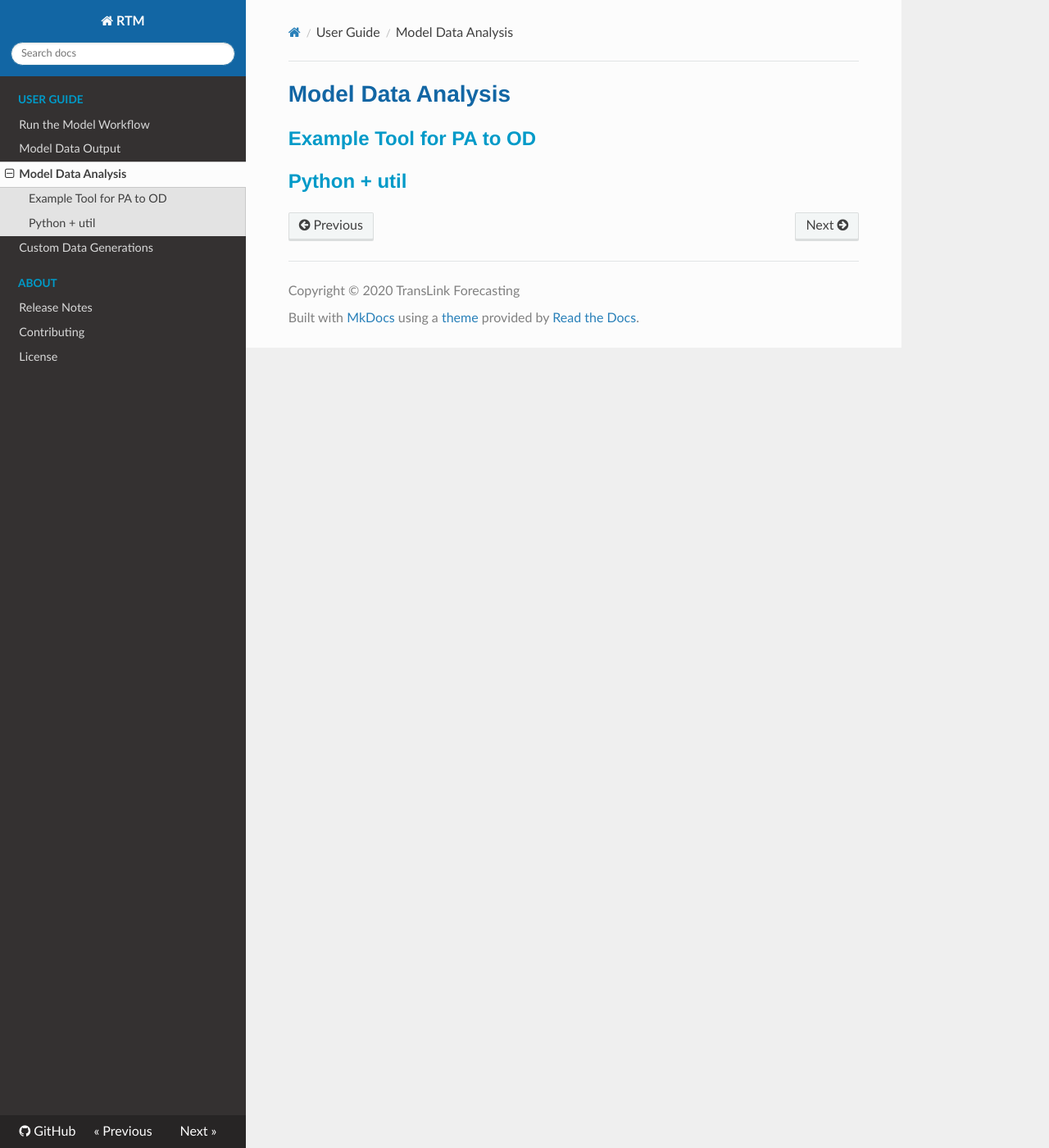
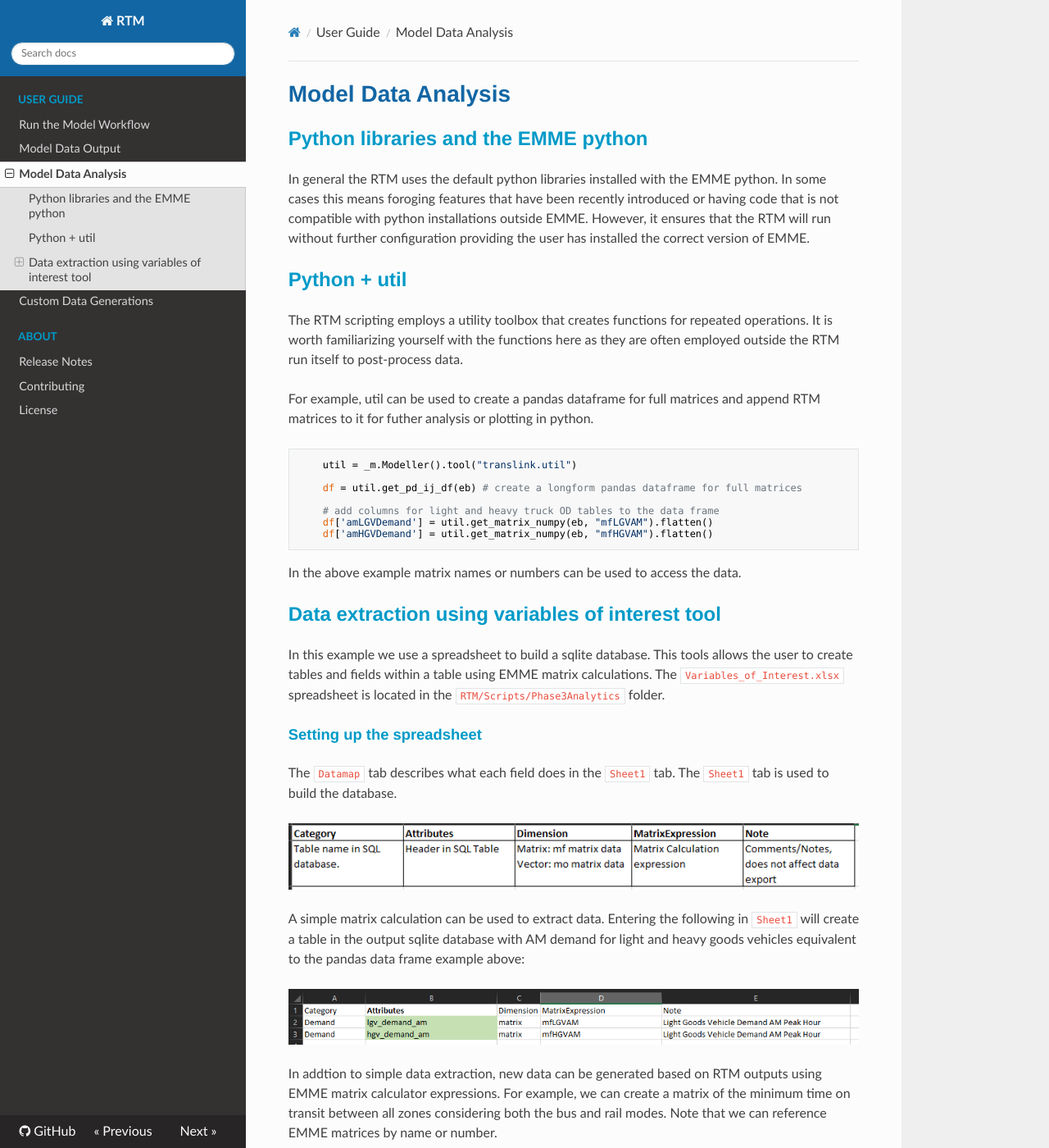
Before and after one commit to TransLinkForecasting/rtmdoc, an MkDocs documentation site: the page built from docs/data_analysis.md, in a window 1280 px wide and 1400 px high. Shown: the whole window at 82% size. Built offline with MkDocs 1.6.1, drawn with Linux system fonts in a browser that asks for light colours; nearby versions of some CDN libraries; some of the changed text lies outside the part shown.

Commit message:
Add first version of data analysis.  Includes section headings moved to and from data generation

```diff
--- a/docs/data_analysis.md
+++ b/docs/data_analysis.md
@@ -1,7 +1,61 @@
 
 # Model Data Analysis
 
-## Example Tool for PA to OD
+## Python libraries and the EMME python
+
+In general the RTM uses the default python libraries installed with the EMME python.  In some cases this means foroging features that have been recently introduced or having code that is not compatible with python installations outside EMME.  However, it ensures that the RTM will run without further configuration providing the user has installed the correct version of EMME.
+
+## Python + util
+
+The RTM scripting employs a utility toolbox that creates functions for repeated operations.  It is worth familiarizing yourself with the functions here as they are often employed outside the RTM run itself to post-process data.
+
+For example, util can be used to create a pandas dataframe for full matrices and append RTM matrices to it for futher analysis or plotting in python.
+
+        util = _m.Modeller().tool("translink.util")
+
+        df = util.get_pd_ij_df(eb) # create a longform pandas dataframe for full matrices
+
+        # add columns for light and heavy truck OD tables to the data frame
+        df['amLGVDemand'] = util.get_matrix_numpy(eb, "mfLGVAM").flatten()
+        df['amHGVDemand'] = util.get_matrix_numpy(eb, "mfHGVAM").flatten()
+
+In the above example matrix names or numbers can be used to access the data.
 
 
-## Python + util
+## Data extraction using variables of interest tool
+
+In this example we use a spreadsheet to build a sqlite database.  This tools allows the user to create tables and fields within a table using EMME matrix calculations.  The `Variables_of_Interest.xlsx` spreadsheet is located in the `RTM/Scripts/Phase3Analytics` folder.
+
+#### Setting up the spreadsheet
+The `Datamap` tab describes what each field does in the `Sheet1` tab.  The `Sheet1` tab is used to build the database.
+
+![Datamap](img/data_analysis/extractiontool_00_ssDatamap.png)
+
+A simple matrix calculation can be used to extract data.  Entering the following in `Sheet1` will create a table in the output sqlite database with AM demand for light and heavy goods vehicles equivalent to the pandas data frame example above:
+
+![Sheet1HgvLgv](img/data_analysis/extractiontool_00_lgv_hgv_example.png)
+
+In addtion to simple data extraction, new data can be generated based on RTM outputs using EMME matrix calculator expressions.  For example, we can create a matrix of the minimum time on transit between all zones considering both the bus and rail modes.  Note that we can reference EMME matrices by name or number.
+
+![Sheet1MinTransit](img/data_analysis/extractiontool_00_min_transit_time.png)
+
+!!! Warning
+    All `Attributes` (fields) associated with the same `Category` (table) must be of the same dimension.  For example, full matrices (MF) and vectors (MO/MD) must be placed in separate tables.
+
+
+#### Running the Modeller Tool
+
+Once you have specified  the data you wish to output in in `Sheet1`, the modeller tool `Variables of Interest Extraction` located in the Phase3Analytics Toolbox can be run to produce the outputs.
+
+![toolboxlocation](img/data_analysis/extractiontool_01_toolbox.png)
+
+To create the database with your specified tables and fields simply run the tool with the appropriate sheet name in the field.  If you have not changed the name from `Sheet1` there is nothing to update and you can simply run the tool.
+
+!!! note
+    The name `Sheet1` can be changed to any Excel allowable name.  The chosen name just needs to be passed to the tool either in the modeller interface or the function call.
+
+
+#### Viewing results
+
+
+The requested results will be output to a sqlite database named `Variables_of_Interest_Results.db`.  The output can be viewed in the same manner as the `trip_summaries.db` and `rtm.db` discussed here [data_outputs/#using-the-rtm-and-trip-summaries-databases]
--- a/docs/data_generate.md
+++ b/docs/data_generate.md
@@ -3,6 +3,9 @@
 
 ## Python script vs modeller tool
 
-## Python libraries and the EMME python
+#### Executing a python script from the EMME ipython shell
+
+
+## Example Tool for PA to OD
 
 ## Using the notebook
```
Also changed, not shown: docs/img/data_analysis/extractiontool_00_lgv_hgv_example.png (added), docs/img/data_analysis/extractiontool_00_min_transit_time.png (added), docs/img/data_analysis/extractiontool_00_mintransittime.png (added), docs/img/data_analysis/extractiontool_00_ssDatamap.png (added), docs/img/data_analysis/extractiontool_01_toolbox.png (added).
